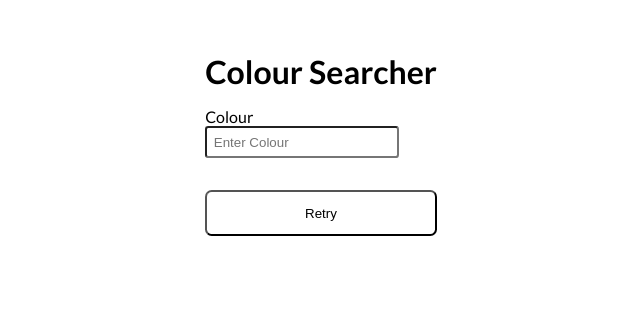
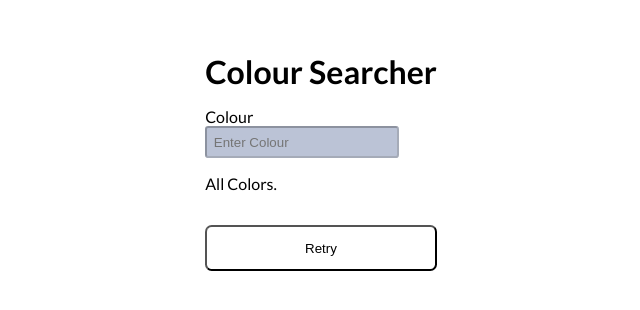
Before and after one commit to milescremen/colour-picker, a React (Create React App) app: page / in a window 1280 px wide. Shown: the part 108-418 px from the top of the page, without its empty margins (319-959 px from the left). Built offline with nearby package versions, Linux system fonts and the light colour scheme; no server answers.

Commit message:
Added disabled input field for load

```diff
--- a/src/App.js
+++ b/src/App.js
@@ -51,7 +51,7 @@ function App() {
 
   return (
     <div className="App">
-      <SearchInput searchData={searchData} />
+      <SearchInput isLoaded={isLoaded} searchData={searchData} />
 
       {
         isLoaded ? <ColourList colours={colours}/> :
--- a/src/components/SearchInput/SearchInput.css
+++ b/src/components/SearchInput/SearchInput.css
@@ -15,3 +15,11 @@
 .form-button {
 	display: none;
 }
+
+.result-message {
+	margin-top: 1em;
+}
+
+input[type="text"]:disabled {
+	background-color: rgb(187, 195, 214);
+}
--- a/src/components/SearchInput/SearchInput.js
+++ b/src/components/SearchInput/SearchInput.js
@@ -1,8 +1,9 @@
 import React, { useState } from "react";
 import './SearchInput.css';
 
-function SearchInput({ searchData}) {
+function SearchInput({ searchData, isLoaded }) {
   const [text, setText] = useState('');
+  const [message, setMessage] = useState("All Colors.");
 
   const search = (e) => {
     e.preventDefault();
@@ -10,7 +11,7 @@ function SearchInput({ searchData}) {
     setText('');
 
     searchData(text);
-
+    setMessage(`Results for "${text}".`)
   }
 
   return <div className="search-input-container">
@@ -18,9 +19,14 @@ function SearchInput({ searchData}) {
 
     <form onSubmit={search} className="colour-input">
       <p>Colour</p>
-      <input type="text" placeholder="Enter Colour" value={text} onChange={(e) => {setText(e.target.value)}} />
+      {isLoaded
+      ? <input type="text" placeholder="Enter Colour" value={text} onChange={(e) => {setText(e.target.value)}} />
+      : <input type="text" placeholder="Enter Colour" value={text} onChange={(e) => {setText(e.target.value)}} disabled />
+      }
       <button className="form-button"></button>
     </form>
+
+    <p className="result-message">{message}</p>
   </div>
 }
 
```
